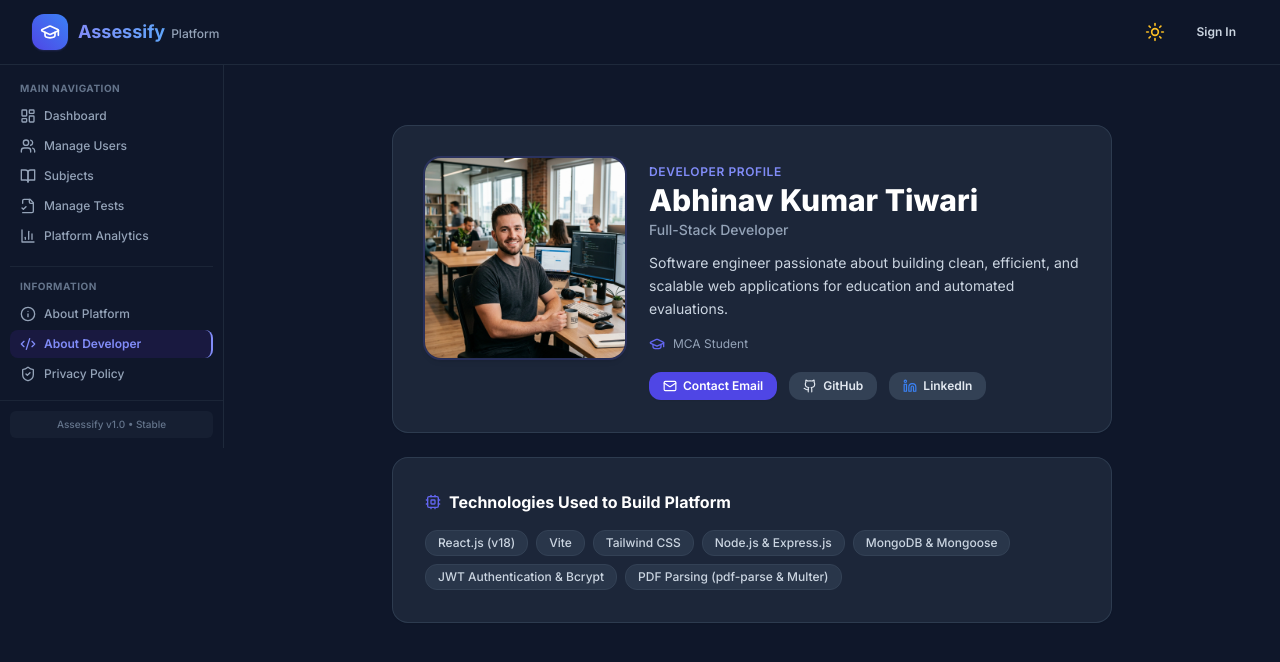
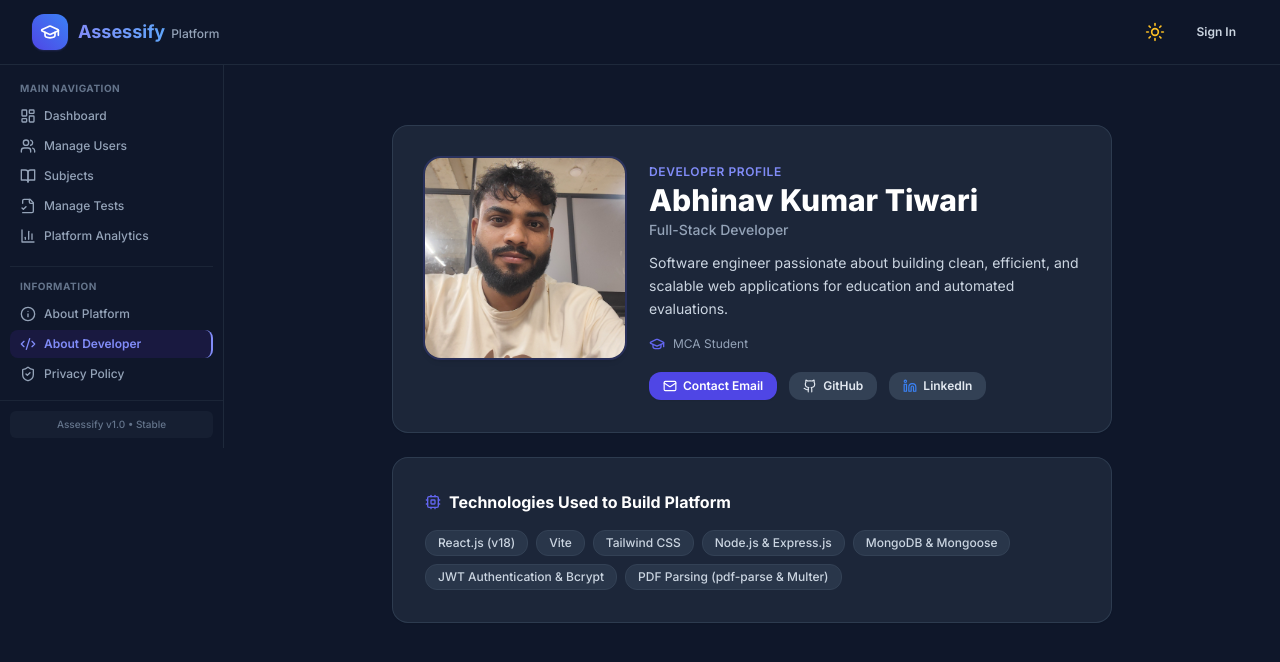
Before and after one commit to abhinavtiwari060/Assessify, a React (Vite) app in the folder frontend/: page /about-developer in a window 1280 px wide. Shown: the top 662 px of the page. Built offline with nearby package versions, Linux system fonts and the light colour scheme; no server answers.

Commit message:
Update developer profile photo asset

```diff
--- a/frontend/src/pages/public/AboutDeveloper.jsx
+++ b/frontend/src/pages/public/AboutDeveloper.jsx
@@ -1,11 +1,12 @@
 import React from 'react';
 import { User, GraduationCap, Code2, Mail, Github, Linkedin, Cpu } from 'lucide-react';
+import developerPhoto from './IMG-20260817-WA0012.jpeg';
 
 const AboutDeveloper = () => {
   const developer = {
     name: 'Abhinav Kumar Tiwari',
     role: 'Full-Stack Developer',
-    photo: '/developer_photo.jpg',
+    photo: developerPhoto || '/IMG-20260817-WA0012.jpeg',
     bio: 'Software engineer passionate about building clean, efficient, and scalable web applications for education and automated evaluations.',
     education: 'MCA Student',
     email: 'abhitiwariaj@gmail.com',
```
Also changed, not shown: frontend/public/IMG-20260817-WA0012.jpeg (added), frontend/src/pages/public/IMG-20260817-WA0012.jpeg (added).
